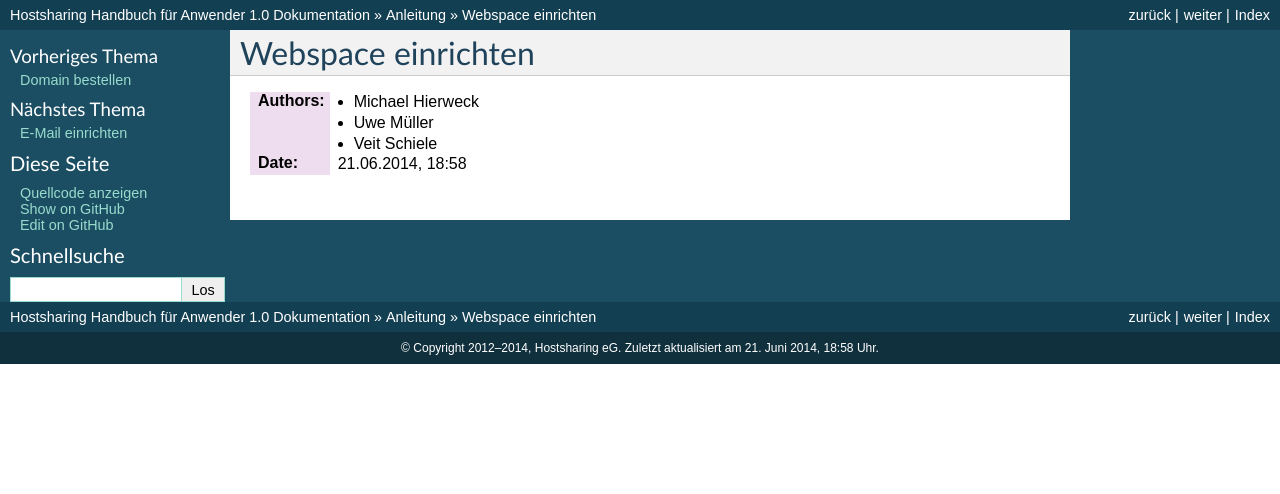
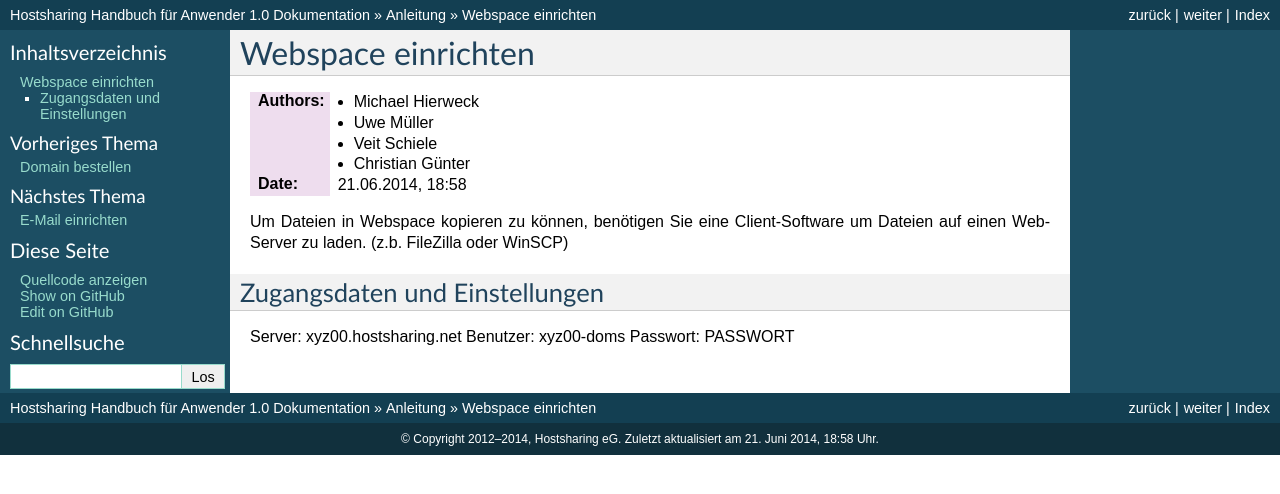
Before and after one commit to hostsharing/hs.docs.users, a Sphinx documentation site: the page built from source/anleitung/webspace.rst, in a window 1280 px wide. Shown: the top 494 px of the page. Built offline with Sphinx 7.4.7, drawn with Linux system fonts in a browser that asks for light colours; pages that are not in the unit, such as notebooks, are missing from menus.

Commit message:
start beschreibung

```diff
--- a/source/anleitung/webspace.rst
+++ b/source/anleitung/webspace.rst
@@ -8,4 +8,14 @@ Webspace einrichten
 :Authors: - Michael Hierweck
           - Uwe Müller
           - Veit Schiele
+          - Christian Günter
 :Date: |date|, |time|
+
+Um Dateien in Webspace kopieren zu können, benötigen Sie eine Client-Software um Dateien auf einen WebServer zu laden. (z.b. FileZilla oder WinSCP)
+
+Zugangsdaten und Einstellungen
+------------------------------
+
+Server:   xyz00.hostsharing.net
+Benutzer: xyz00-doms
+Passwort: PASSWORT
```
